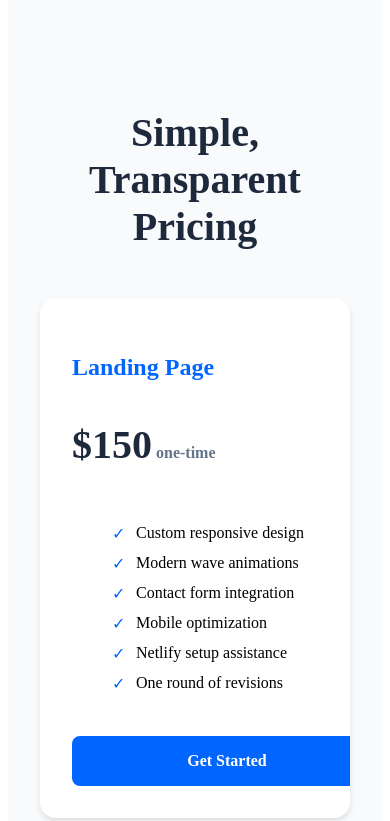
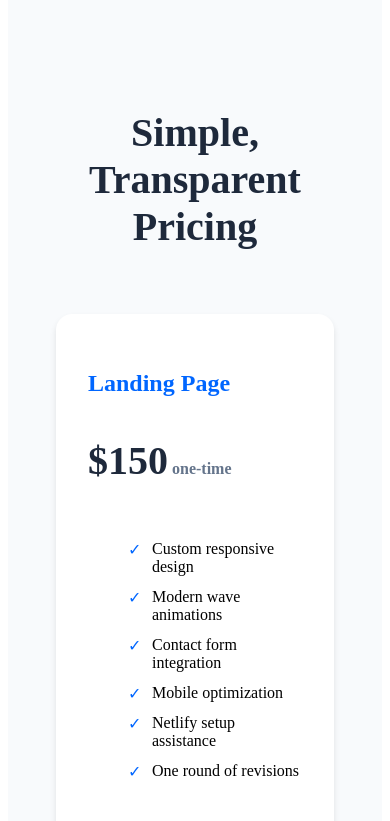
Before and after one commit to Intelliwebchatt/intelliaiproemail, a plain HTML site: page index.html in a window 390 px wide. Shown: the part 1000-1821 px from the top of the page. Drawn offline with Linux system fonts and the light colour scheme.

Commit message:
Update index.html

```diff
--- a/index.html
+++ b/index.html
@@ -201,12 +201,29 @@
             color: var(--brand-dark);
         }
 
+        /* Pricing Grid Layout */
         .pricing-grid {
             display: grid;
-            grid-template-columns: repeat(auto-fit, minmax(300px, 1fr));
+            /* Updated grid template for 2x2 layout */
+            grid-template-columns: repeat(2, 1fr);
             gap: 2rem;
             max-width: 1200px;
             margin: 0 auto;
+            padding: 2rem;
+        }
+
+        /* Responsive breakpoints */
+        @media (max-width: 1024px) {
+            .pricing-grid {
+                grid-template-columns: repeat(2, 1fr);
+                padding: 1rem;
+            }
+        }
+
+        @media (max-width: 768px) {
+            .pricing-grid {
+                grid-template-columns: 1fr;
+            }
         }
 
         .pricing-card {
```
